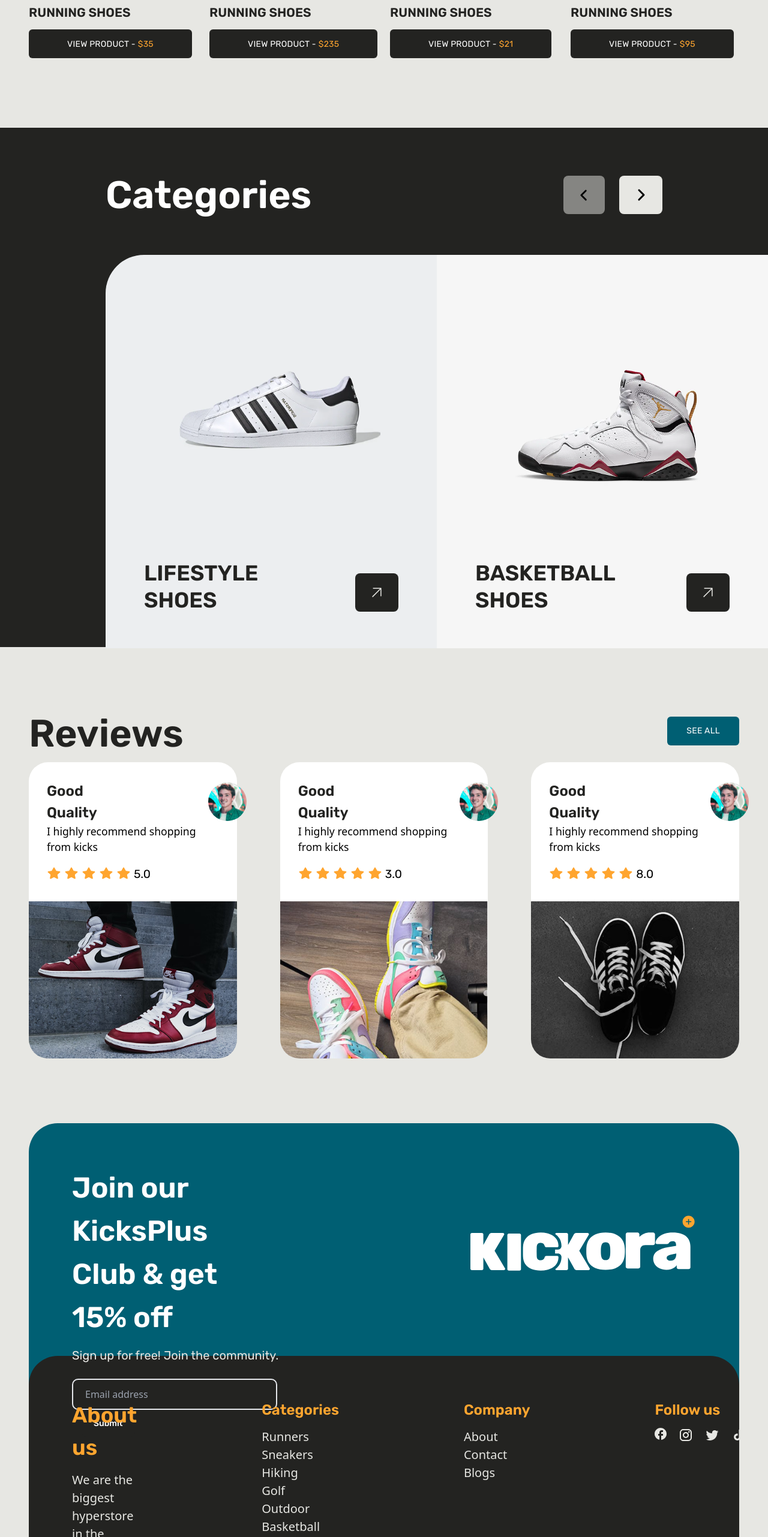
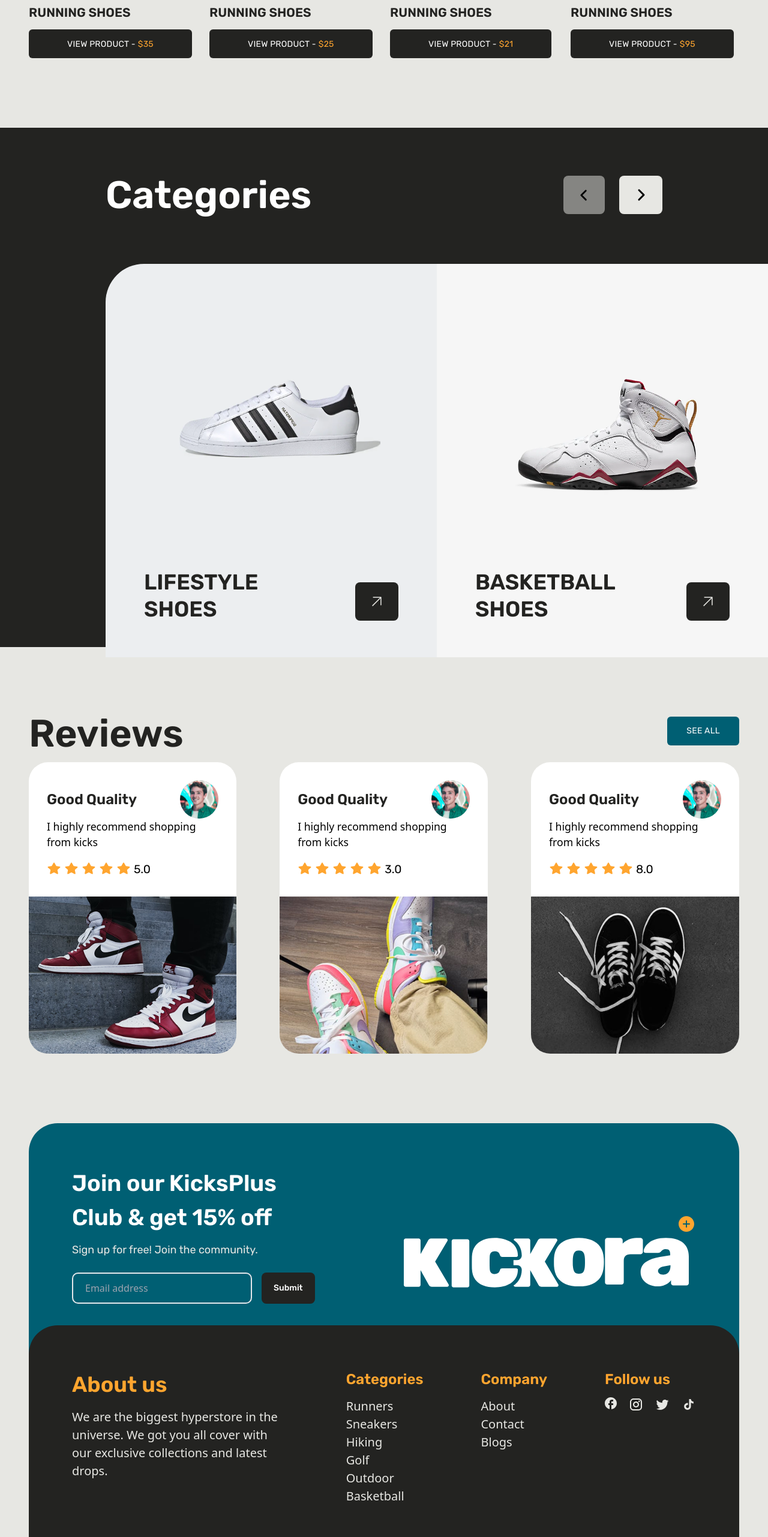
Before and after one commit to Muhammmadhashim-rgb/kickora, a React (Create React App) app: page / in a window 1280 px wide. Shown: the part 1670-4233 px from the top of the page at 60% size. Built offline with nearby package versions, Linux system fonts and the light colour scheme.

Commit message:
complte responsivw

```diff
--- a/src/non-repetitiveComponents/Categories.jsx
+++ b/src/non-repetitiveComponents/Categories.jsx
@@ -24,9 +24,9 @@
 
                </div>
 
-               <div className='flex flex-col md:flex-row'>
+               <div className='flex flex-col md:flex-row mt-[15px]'>
 
-                  <div className='2xl:w-full xl:w-[35rem] xl:h-[41rem] ms-44 h-[40rem] mt-[3.2rem] rounded-tl-[64px]  bg-[#ECEEF0]'>
+                  <div className='2xl:w-full xl:w-[35rem]  ms-44  mt-[3.2rem] rounded-tl-[64px]  bg-[#ECEEF0]'>
 
                      <div className="2xl:w-[45rem] xl:w-[27rem] xl:h-60 2xl:h-64 mt-48 2xl:ms-48 xl:ms-28 overflow-hidden">
 
--- a/src/non-repetitiveComponents/NEWdropsHeading.jsx
+++ b/src/non-repetitiveComponents/NEWdropsHeading.jsx
@@ -18,7 +18,7 @@
 
         <div className=' mt-9 card flex gap-5'>
           <ShoesCard cardImage='/Images/shoes1.png' cardHeading1="ADIDAS 4DFWD X PARLEY" cardHeading2="RUNNING SHOES" cardPrize='$35' />
-          <ShoesCard cardImage='/Images/shoes2.png' cardHeading1="ADIDAS 4DFWD X PARLEY" cardHeading2="RUNNING SHOES" cardPrize='$235' />
+          <ShoesCard cardImage='/Images/shoes2.png' cardHeading1="ADIDAS 4DFWD X PARLEY" cardHeading2="RUNNING SHOES" cardPrize='$25' />
           <ShoesCard cardImage='/Images/shoes3.png' cardHeading1="ADIDAS 4DFWD X PARLEY" cardHeading2="RUNNING SHOES" cardPrize='$21' />
           <ShoesCard cardImage='/Images/shoes4.png' cardHeading1="ADIDAS 4DFWD X PARLEY" cardHeading2="RUNNING SHOES" cardPrize='$95' />
 
--- a/src/repetitiveComponents/Footer.jsx
+++ b/src/repetitiveComponents/Footer.jsx
@@ -4,13 +4,13 @@
   render() {
     return (
       <div>
-        <div className='bg-[#005F73] w-full h-[28rem] rounded-t-[48px] p-[72px] flex gap-[20rem] '>
+        <div className='bg-[#005F73] w-full  rounded-t-[48px] p-[72px] flex justify-between'>
           <div>
-            <h1 className='font-rubik text-[48px] font-[600] text-white'>Join our KicksPlus <br /> Club & get 15% off</h1>
-            <p className='font-rubik text-[20px] font-[400] text-[#E7E7E3] my-3'>Sign up for free! Join the community.</p>
+            <h1 className='font-rubik 2xl:text-[48px] xl:text-[38px] font-[600] text-white'>Join our KicksPlus <br /> Club & get 15% off</h1>
+            <p className='font-rubik 2xl:text-[20px] xl:text-[18px] font-[400] text-[#E7E7E3] my-3'>Sign up for free! Join the community.</p>
 
-            <div className='my-6'>
-              <input className='w-[342px]  px-5 outline-none rounded-[10px] py-3 bg-transparent border-[2px] text-[#E7E7E3] text-[16px]' type="text" name="" id="" placeholder='Email address' />
+            <div className='my-6 flex '>
+              <input className='2xl:w-[342px]  xl:w-[300px]  px-5 outline-none rounded-[10px] py-3 bg-transparent border-[2px] text-[#E7E7E3] text-[16px]' type="text" name="" id="" placeholder='Email address' />
 
               <button className=' ms-4 bg-[#232321] hover:bg-[#2c2c2a] text-white text-[14px]  font-[500] font-rubik py-3 px-5 rounded-[8px]'>Submit</button>
             </div>
@@ -20,8 +20,8 @@
           </div>
         </div>
 
-        <div className='h-[36rem] w-full p-[72px] mt-[-60px] rounded-[3rem] bg-[#232321] overflow-clip'>
-          <div className='flex gap-52'>
+        <div className=' w-full pt-[72px] px-[72px] mt-[-60px] rounded-[3rem] bg-[#232321] overflow-clip'>
+          <div className='flex 2xl:gap-52 xl:gap-[6rem]'>
             <div>
               <h1 className='text-[2.25rem] font-rubik font-[600] text-[#FFA52F]'>About us</h1>
               <p className='text-[1.25rem] font-sans-serif font-normal text-[#E7E7E3] mt-3'>We are the biggest hyperstore in the universe.  We got you all cover with our exclusive collections and latest drops.</p>
--- a/src/repetitiveComponents/ReviewsCarts.jsx
+++ b/src/repetitiveComponents/ReviewsCarts.jsx
@@ -7,7 +7,7 @@
     <div>
       <div className='reviewsbackground  2xl-w-[29rem] xl-w-[22rem] bg-white h-[28rem] rounded-[2rem]'>
         <div className='p-[30px]'>
-          <div className='flex items-center gap-[185px]'>
+          <div className='flex items-center justify-between'>
             <h1 className='font-rubik text-[1.5rem] font-[600] text-[#232321]'>{props.h1}</h1>
             <img src={props.reviewProflieImage} alt="" />
           </div>
```
